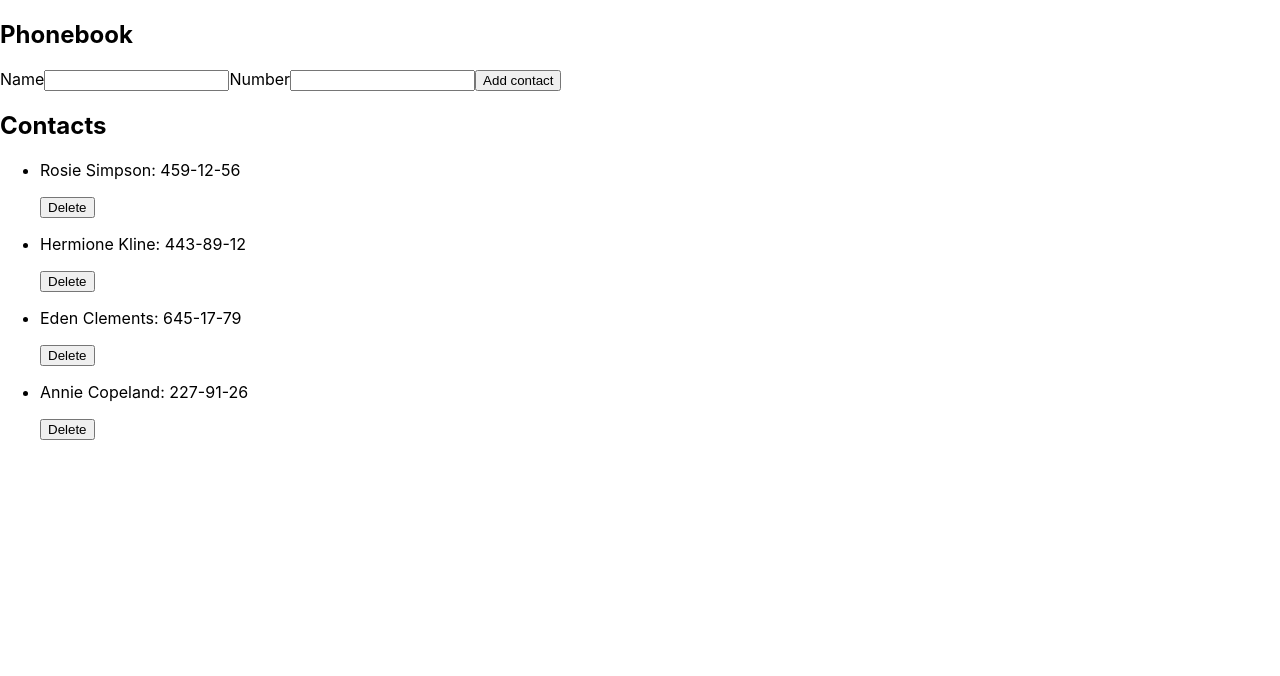
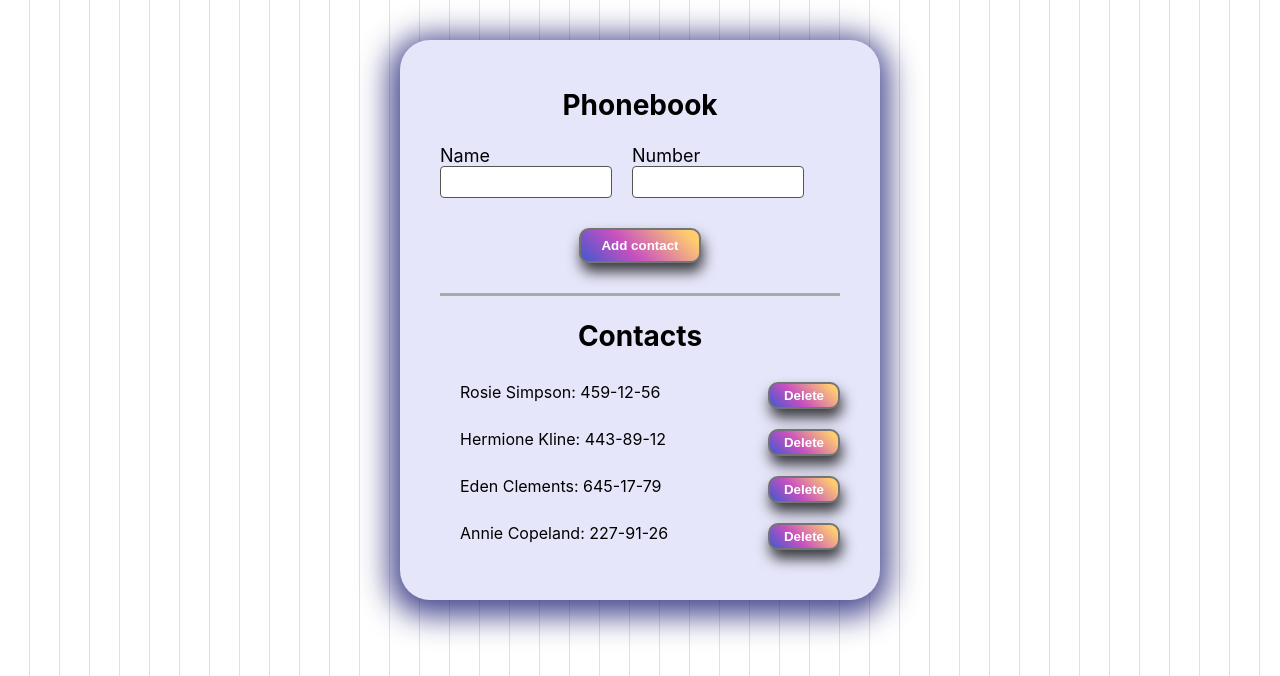
Before and after one commit to Tetiana892/goit-react-hw-02-phonebook, a React (Create React App) app: page / in a window 1280 px wide. Shown: the top 676 px of the page. Built offline with nearby package versions, Linux system fonts and the light colour scheme.

Commit message:
add styled

```diff
--- a/package.json
+++ b/package.json
@@ -4,6 +4,8 @@
   "private": true,
   "homepage": "https://Tetiana892.github.io/goit-react-hw-02-phonebook/",
   "dependencies": {
+    "@emotion/react": "^11.11.0",
+    "@emotion/styled": "^11.11.0",
     "@testing-library/jest-dom": "^5.16.3",
     "@testing-library/react": "^12.1.4",
     "@testing-library/user-event": "^13.5.0",
--- a/src/components/App.jsx
+++ b/src/components/App.jsx
@@ -1,6 +1,6 @@
-import React from 'react';
 import { Component } from 'react';
 import { nanoid } from 'nanoid';
+import { Container, Section, Title } from './App.styled';
 import ContactForm from './ContactForm/ContactForm';
 import ContactList from './ContactList/ContactList';
 
@@ -26,17 +26,17 @@ class App extends Component {
 
   render() {
     return (
-      <div>
-        <section title="Phonebook">
-          <h1>Phonebook</h1>
+      <Container>
+        <Section title="Phonebook">
+          <Title>Phonebook</Title>
           <ContactForm createUser={this.addContact} />
-        </section>
+        </Section>
 
-        <section title="Contacts">
-          <h2>Contacts</h2>
+        <Section title="Contacts">
+          <Title>Contacts</Title>
           <ContactList contacts={this.state.contacts} />
-        </section>
-      </div>
+        </Section>
+      </Container>
     );
   }
 }
--- /dev/null
+++ b/src/components/App.styled.js
@@ -0,0 +1,26 @@
+import styled from '@emotion/styled';
+
+export const Container = styled.div`
+  width: 400px;
+  margin: 40px auto 0;
+  padding: 40px;
+
+  background-color: #e6e6fa;
+  box-shadow: -1px 6px 30px 10px rgba(29, 29, 116, 0.8);
+  -webkit-box-shadow: -1px 6px 30px 10px rgba(29, 29, 116, 0.8);
+  -moz-box-shadow: -1px 6px 30px 10px rgba(29, 29, 116, 0.8);
+  border-radius: 30px;
+`;
+
+export const Section = styled.section`
+  &:not(:last-child) {
+    margin-bottom: 15px;
+  }
+`;
+export const Title = styled.h2`
+  text-align: center;
+  margin-bottom: 15px;
+  font-size: 28px;
+  font-weight: bold;
+  line-height: 1.8;
+`;
--- a/src/components/ContactForm/ContactForm.jsx
+++ b/src/components/ContactForm/ContactForm.jsx
@@ -1,6 +1,13 @@
 import { Component } from 'react';
 import { nanoid } from 'nanoid';
 import PropTypes from 'prop-types';
+import {
+  FormContainer,
+  InputContainer,
+  LabelInput,
+  Input,
+  Button,
+} from './ContactForm.styled';
 
 class ContactForm extends Component {
   state = {
@@ -34,10 +41,11 @@ class ContactForm extends Component {
 
   render() {
     return (
-      <form onSubmit={this.handleSubmit}>
-        <label htmlFor={this.nameInputId}>
+      <FormContainer onSubmit={this.handleSubmit}>
+        <InputContainer>
+          <LabelInput htmlFor={this.nameInputId}>
             Name
-          <input
+            <Input
               type="text"
               name="name"
               pattern="^[a-zA-Zа-яА-Я]+(([' -][a-zA-Zа-яА-Я ])?[a-zA-Zа-яА-Я]*)*$"
@@ -47,11 +55,11 @@ class ContactForm extends Component {
               onChange={this.handleInputChange}
               id={this.nameInputId}
             />
-        </label>
+          </LabelInput>
 
-        <label htmlFor={this.numberInputId}>
+          <LabelInput htmlFor={this.numberInputId}>
             Number
-          <input
+            <Input
               type="tel"
               name="number"
               pattern="\+?\d{1,4}?[-.\s]?\(?\d{1,3}?\)?[-.\s]?\d{1,4}[-.\s]?\d{1,4}[-.\s]?\d{1,9}"
@@ -61,10 +69,11 @@ class ContactForm extends Component {
               onChange={this.handleInputChange}
               id={this.numberInputId}
             />
-        </label>
+          </LabelInput>
+        </InputContainer>
 
-        <button type="submit">Add contact</button>
-      </form>
+        <Button type="submit">Add contact</Button>
+      </FormContainer>
     );
   }
 }
--- a/src/components/ContactForm/ContactForm.styled.js
+++ b/src/components/ContactForm/ContactForm.styled.js
@@ -0,0 +1,56 @@
+import styled from '@emotion/styled';
+
+export const FormContainer = styled.form`
+  padding-bottom: 30px;
+  border-bottom: 3px solid #aaa;
+`;
+
+export const InputContainer = styled.div`
+  display: flex;
+  justify-content: space-between;
+  margin-bottom: 15px;
+`;
+
+export const LabelInput = styled.label`
+  font-size: 18px;
+  font-weight: 20px;
+`;
+
+export const Input = styled.input`
+  width: 160px;
+  height: 20px;
+  padding: 5px;
+  border: 1px solid #555;
+  border-radius: 4px;
+`;
+
+export const Button = styled.button`
+  display: block;
+  padding: 8px 20px;
+  margin: 0 auto;
+  margin-top: 30px;
+
+  background-image: linear-gradient(
+    45deg,
+    #4158d0 0%,
+    #c850c0 40%,
+    #ffcc70 90%
+  );
+
+  border: 2px solid #747474;
+  border-radius: 10px;
+  font-weight: 700;
+  color: #ffffff;
+  cursor: pointer;
+  box-shadow: 2px 9px 14px 0px rgba(0, 0, 0, 0.75);
+  -webkit-box-shadow: 2px 9px 14px 0px rgba(0, 0, 0, 0.75);
+  -moz-box-shadow: 2px 9px 14px 0px rgba(0, 0, 0, 0.75);
+  transition: all 250ms cubic-bezier(0.4, 0, 0.2, 1);
+
+  &:hover,
+  &:focus {
+    color: #000;
+    background: #9370db;
+    box-shadow: 0px 2px 5px 0px rgba(0, 0, 0, 0.3);
+  }
+`;
--- a/src/components/ContactItem/ContactItem.jsx
+++ b/src/components/ContactItem/ContactItem.jsx
@@ -1,15 +1,18 @@
 import PropTypes from 'prop-types';
+import { Item, ItemContainer, Button } from './ContactItem.styled';
 
 const ContactItem = ({ name, number, id, onClick }) => {
   return (
-    <li key={id}>
-      <p>
-        {name}: {number}
-      </p>
-      <button type="button" onClick={() => onClick(id)}>
-        Delete
-      </button>
-    </li>
+    <Item key={id}>
+      <ItemContainer>
+        <p>
+          {name}: {number}
+        </p>
+        <Button type="button" onClick={() => onClick(id)}>
+          Delete
+        </Button>
+      </ItemContainer>
+    </Item>
   );
 };
 
--- a/src/components/ContactItem/ContactItem.styled.js
+++ b/src/components/ContactItem/ContactItem.styled.js
@@ -0,0 +1,44 @@
+import styled from '@emotion/styled';
+
+export const Item = styled.li`
+  margin-bottom: 10px;
+  &:last-child {
+    margin-bottom: 0;
+  }
+`;
+export const ItemContainer = styled.div`
+  display: flex;
+  justify-content: space-between;
+`;
+
+export const Button = styled.button`
+  &:last-child {
+    margin-bottom: 10px;
+  }
+
+  display: block;
+  padding: 4px 14px;
+
+  background-image: linear-gradient(
+    45deg,
+    #4158d0 0%,
+    #c850c0 40%,
+    #ffcc70 90%
+  );
+  border: 2px solid #747474;
+  border-radius: 10px;
+  font-weight: 700;
+  color: #fff;
+  cursor: pointer;
+  box-shadow: 2px 9px 14px 0px rgba(0, 0, 0, 0.75);
+  -webkit-box-shadow: 2px 9px 14px 0px rgba(0, 0, 0, 0.75);
+  -moz-box-shadow: 2px 9px 14px 0px rgba(0, 0, 0, 0.75);
+  transition: all 250ms cubic-bezier(0.4, 0, 0.2, 1);
+
+  &:hover,
+  &:focus {
+    color: #000;
+    background: #9370db;
+    box-shadow: 0px 2px 5px 0px rgba(0, 0, 0, 0.3);
+  }
+`;
--- a/src/components/ContactList/ContactList.jsx
+++ b/src/components/ContactList/ContactList.jsx
@@ -1,9 +1,10 @@
 import ContactItem from 'components/ContactItem/ContactItem';
 import PropTypes from 'prop-types';
+import { List } from './ContactList.styled';
 
 const ContactList = ({ contacts, onDeleteContact }) => {
   return (
-    <ul>
+    <List>
       {contacts.map(({ id, name, number }) => (
         <ContactItem
           key={id}
@@ -13,7 +14,7 @@ const ContactList = ({ contacts, onDeleteContact }) => {
           onClick={onDeleteContact}
         />
       ))}
-    </ul>
+    </List>
   );
 };
 
--- a/src/components/ContactList/ContactList.styled.js
+++ b/src/components/ContactList/ContactList.styled.js
@@ -0,0 +1,6 @@
+import styled from '@emotion/styled';
+
+export const List = styled.ul`
+  margin: 20px 0 0;
+  padding-left: 20px;
+`;
--- a/src/index.css
+++ b/src/index.css
@@ -1,5 +1,3 @@
-@import-normalize; /* bring in normalize.css styles */
-
 body {
   margin: 0;
   font-family: -apple-system, BlinkMacSystemFont, 'Segoe UI', 'Roboto', 'Oxygen',
@@ -7,9 +5,42 @@ body {
     sans-serif;
   -webkit-font-smoothing: antialiased;
   -moz-osx-font-smoothing: grayscale;
+  background: repeating-linear-gradient(
+    to right,
+    transparent 0 29px,
+    #e1e1e1 0 30px
+  );
 }
 
 code {
   font-family: source-code-pro, Menlo, Monaco, Consolas, 'Courier New',
     monospace;
 }
+html {
+  box-sizing: border-box;
+}
+
+h1,
+h2,
+h3,
+h4,
+h5,
+h6,
+p {
+  margin-top: 0;
+  margin-bottom: 0;
+}
+
+ul {
+  padding: 0;
+}
+
+li {
+  list-style: none;
+}
+
+img {
+  display: block;
+  max-width: 100%;
+  height: auto;
+}
```
Also changed, not shown: 1 other file (tests, documents, lock files or other folders). Lines whose indentation alone changed are shown as unchanged.
